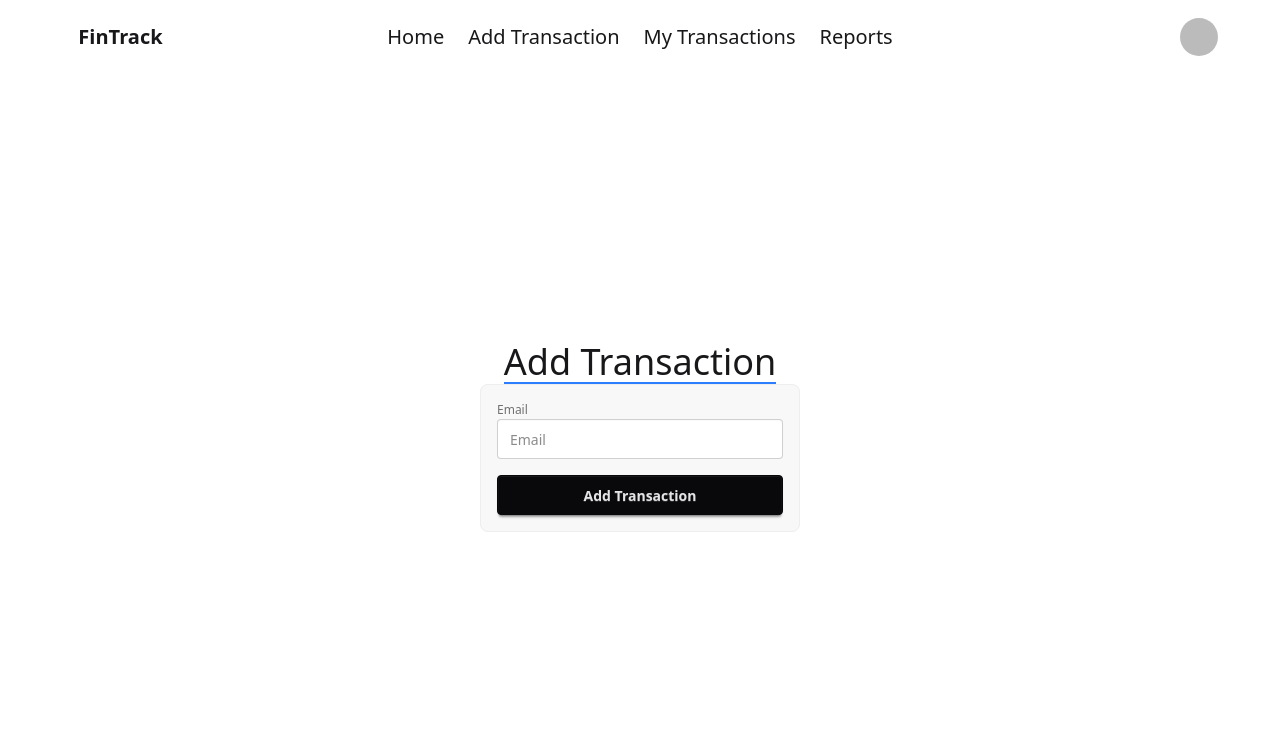
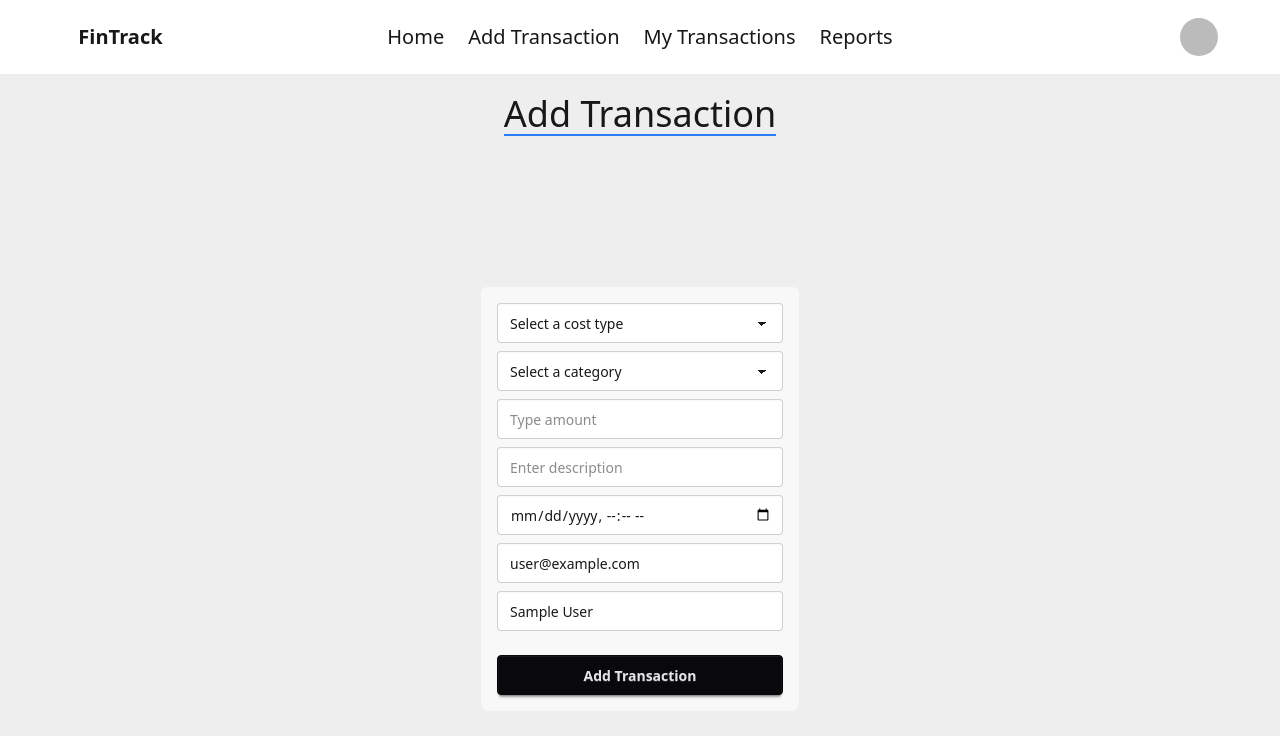
Before and after one commit to BrainlessDip/FinTrackClient, a React (Vite) app: page /add-transaction in a window 1280 px wide. Shown: the top 736 px of the page. Built offline with nearby package versions, Linux system fonts and the light colour scheme; no server answers; sample sign-in values are in the browser's storage.

Commit message:
feat: add transaction page

```diff
--- a/src/pages/AddTransaction.jsx
+++ b/src/pages/AddTransaction.jsx
@@ -1,21 +1,137 @@
-import React from "react";
+import React, { useState } from "react";
+import { toast } from "react-toastify";
+import useAuth from "../hooks/useAuth";
 
 const AddTransaction = () => {
+  const { user } = useAuth();
+
+  const [costType, setCostType] = useState("");
+  const handleAddTransaction = (e) => {
+    e.preventDefault();
+    const type = e.target.type.value;
+    const category = e.target.category.value;
+    const amount = e.target.amount.value;
+    const description = e.target.description.value;
+    const date = e.target.date.value;
+    const email = e.target.email.value;
+    const name = e.target.name.value;
+
+    console.log({
+      type,
+      category,
+      amount,
+      description,
+      date,
+      email,
+      name,
+    });
+
+    if (!["income", "expense"].includes(type)) {
+      toast.error("Please select a valid type: Income or Expense");
+      return;
+    }
+
+    if (category == "Select a category") {
+      toast.error("Please select a valid category");
+      return;
+    }
+  };
   return (
-    <div>
+    <div className="bg-base-300">
+      <h1 className="mx-auto text-4xl pt-5 border-b-2 border-blue-500 w-fit">
+        Add Transaction
+      </h1>
       <div className="flex justify-center items-center flex-col relative min-h-[calc(100vh-64px)] md:min-h-[calc(100vh-74px)]">
-        <h1 className="text-4xl border-b-2 border-blue-500">Add Transaction</h1>
         <fieldset className="fieldset bg-base-200 border-base-300 rounded-box w-xs border p-4">
-          <form>
-            <label className="label">Email</label>
+          <form onSubmit={handleAddTransaction} className="space-y-2">
+            <select
+              defaultValue="Select a cost type"
+              className="select"
+              name="type"
+              required
+              onChange={(e) => {
+                const type = e.target.value;
+                setCostType(type);
+                if (costType !== type) {
+                  e.target.parentNode.category.value = "Select a category";
+                }
+              }}
+            >
+              <option disabled={true}>Select a cost type</option>
+              <option value="income">Income</option>
+              <option value="expense">Expense</option>
+            </select>
+
+            <select
+              defaultValue="Select a category"
+              className="select"
+              name="category"
+              required
+            >
+              <option disabled={true}>Select a category</option>
+              <optgroup label="Income" hidden={costType !== "income"}>
+                <option value="salary">Salary</option>
+                <option value="freelance">Freelance</option>
+                <option value="investments">Investments</option>
+                <option value="bonus">Bonus</option>
+                <option value="gifts">Gifts</option>
+                <option value="other_income">Other</option>
+              </optgroup>
+
+              <optgroup label="Expenses" hidden={costType !== "expense"}>
+                <option value="food">Food</option>
+                <option value="rent">Rent</option>
+                <option value="utilities">Utilities</option>
+                <option value="entertainment">Entertainment</option>
+                <option value="transport">Transport</option>
+                <option value="healthcare">Healthcare</option>
+                <option value="education">Education</option>
+                <option value="shopping">Shopping</option>
+                <option value="subscriptions">Subscriptions</option>
+                <option value="other_expense">Other</option>
+              </optgroup>
+            </select>
+
+            <input
+              type="number"
+              name="amount"
+              placeholder="Type amount"
+              min={1}
+              required
+              className="input"
+            />
+
             <input
               type="text"
-              className="input focus:outline-0"
-              name="email"
-              placeholder="Email"
-              autoComplete="username"
+              name="description"
+              placeholder="Enter description"
+              className="input"
+              autoComplete="off"
               required
             />
+
+            <input
+              type="datetime-local"
+              name="date"
+              required
+              className="input"
+            />
+
+            <input
+              type="email"
+              name="email"
+              defaultValue={user.email}
+              className="input"
+              readOnly
+            />
+            <input
+              type="email"
+              name="name"
+              value={user.displayName || undefined}
+              className="input"
+              readOnly
+            />
+
             <button className="btn btn-neutral mt-4 w-full">
               Add Transaction
             </button>
```
